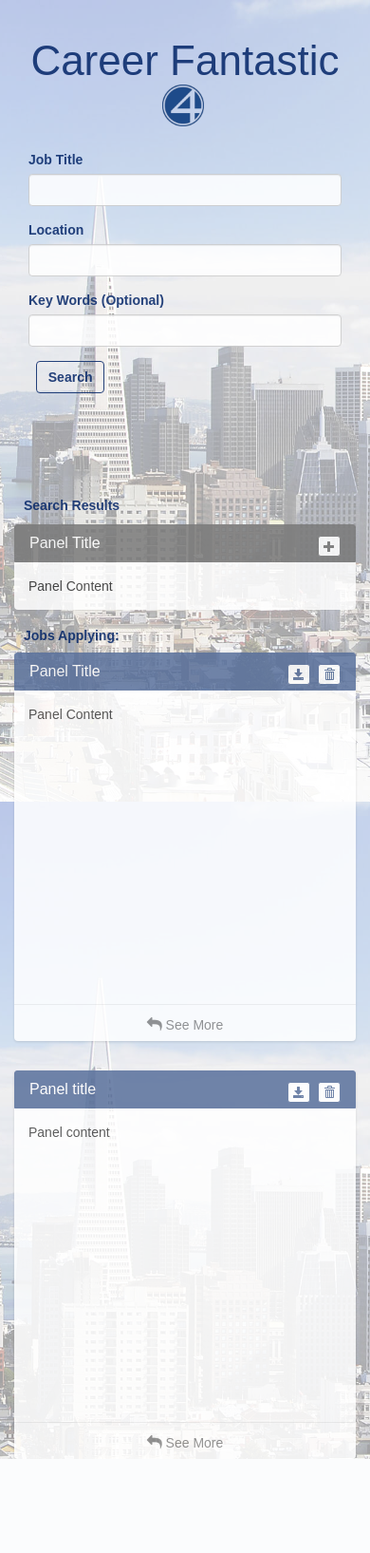
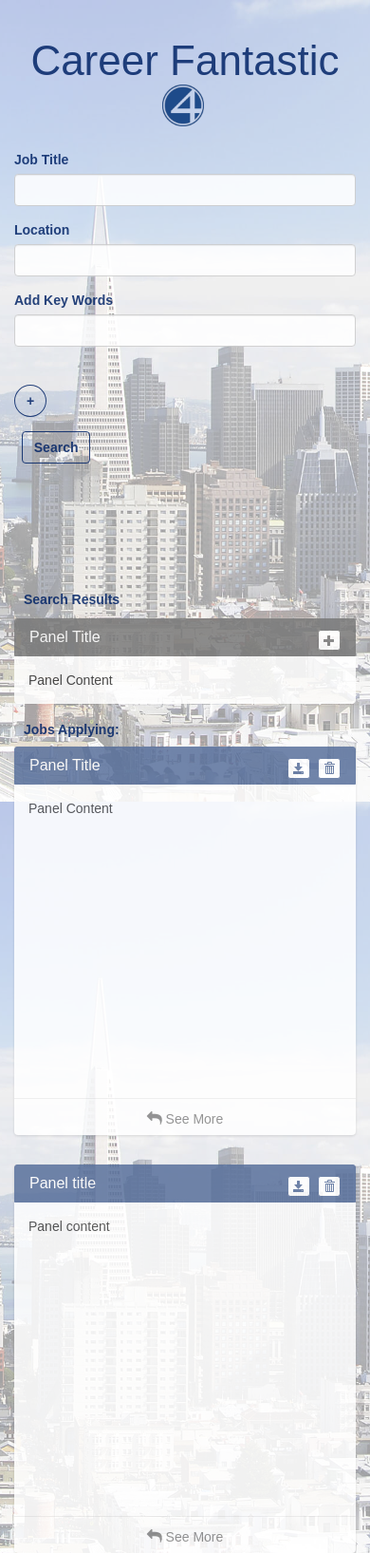
Before and after one commit to Fantastic4Career/CareerFantastic, a PHP site: page / in a window 390 px wide. Shown: the whole page at 95% size. Before the commit the page ends 1536 px from the top, so only its background shows below. Run offline with PHP 8.4, Linux system fonts and the light colour scheme; some libraries are stand-ins or nearby versions.

Commit message:
[update] add job skills tag

```diff
--- a/assets/css/searchBar.css
+++ b/assets/css/searchBar.css
@@ -1,7 +1,12 @@
-
+#add-skill-label {
+  width: 100%;
+}
+#add-skill-button {
+  border-radius: 100%;
+}
 /** test for the tags **/
 .tag-cloud {
-  width: 332px;
+
   margin: auto;
 }
 .tag-cloud ul {
--- /dev/null
+++ b/assets/js/search.js
@@ -0,0 +1,61 @@
+var $selectSkills = $("#select-skills");
+var $addSkillsButton = $("#add-skill-button");
+var $searchButton = $("#search");
+var $jobTitleInput = $("#job-title");
+var $locationInput = $("#location");
+var selectedSkills = [];
+
+function initAutocomplete() {
+  // Create the autocomplete object, restricting the search to geographical
+  // location types.
+  new google.maps.places.Autocomplete(
+    /** @type {!HTMLInputElement} */(document.getElementById('location')),
+    {types: ['geocode']});
+}
+
+function populateAllSkillTags($target, skills){
+  $target.empty();
+  _.forEach(skills, function(skill){
+    var skillObj = new SkillTag(skill);
+    $target.append(skillObj.$skill);
+  })
+}
+
+function SkillTag(skill){
+  this.skill = skill;
+  this.$skill = $("<li>");
+  this.$a = $("<a>");
+  this.$a.attr({"class":""}).html("<span></span>"+skill);
+  this.$skill.append(this.$a);
+  this.$skill.on("click", function(){
+    this.$a.attr({"class": "clicked"});
+    selectedSkills.push(this.skill);
+  }.bind(this))
+}
+
+$(document).ready(function(){
+  var skills = JSON.parse(localStorage.getItem('skills')) || [];
+  populateAllSkillTags($selectSkills, skills)
+
+  $addSkillsButton.on("click", function(e){
+    e.preventDefault();
+    var newSkills = $("#key-words").val().split(" ");
+    skills=skills.concat(newSkills);
+    localStorage.setItem('skills', JSON.stringify(skills));
+    populateAllSkillTags($selectSkills, skills);
+  });
+
+  $searchButton.on("click", function(e){
+    e.preventDefault();
+    var title = $jobTitleInput.val().trim();
+    var location = $locationInput.val().trim();
+    $(".tag-cloud a").attr({"class":""});
+
+    // make a call to indeed/dice api here
+    var jobQuery = selectedSkills.concat(title);
+    jobQuery = jobQuery.join(" ");
+    selectedSkills= [];
+    // make a call to indeed/dice api here
+    //TODO: Indeed(q:jobQuery, l: location);
+  });
+})
--- a/index.html
+++ b/index.html
@@ -5,6 +5,7 @@
 <link rel="stylesheet" href="https://maxcdn.bootstrapcdn.com/bootstrap/3.3.7/css/bootstrap.min.css" integrity="sha384-BVYiiSIFeK1dGmJRAkycuHAHRg32OmUcww7on3RYdg4Va+PmSTsz/K68vbdEjh4u" crossorigin="anonymous">
 <link href="http://netdna.bootstrapcdn.com/font-awesome/4.5.0/css/font-awesome.min.css" rel="stylesheet">
 <link rel="stylesheet" type="text/css" href="assets/css/styles.css">
+<link rel="stylesheet" type="text/css" href="assets/css/searchBar.css">
 <script
   src="https://code.jquery.com/jquery-3.2.1.min.js"
   integrity="sha256-hwg4gsxgFZhOsEEamdOYGBf13FyQuiTwlAQgxVSNgt4="
@@ -20,29 +21,40 @@
       </h1>
 
   <form class="search-form">
-    <div class="form-group col-sm-4">
+    <div class="row">
+      <div class="form-group col-sm-3">
         <label for="job-title">Job Title</label>
         <input type="text-center" class="form-control" id="job-title">
       </div>
       <div class="form-group col-sm-3">
         <label for="location">Location</label>
-      <input type="text" class="form-control" id="autocomplete">
+        <input type="text" class="form-control" id="location">
       </div>
       <div class="form-group col-sm-4">
-      <label for="key-ords">Key Words (Optional)</label>
+        <label for="key-ords">Add Key Words</label>
         <input type="text" class="form-control" id="key-words">
+      </div>
+      <div class="form-group col-sm-1">
+        <label id="add-skill-label">&nbsp;&nbsp;</label>
+        <button type="submit" class="search btn btn-default" id="add-skill-button">+</button>
       </div>
       <div class="form-group col-sm-1">
         <label>&nbsp;</label>
         <button type="submit" class="search btn btn-default" id="search">Search</button>
       </div>
+    </div>
+    <div class="row">
+
+        <div class="col-sm-12 tag-cloud" >
+          <ul id="select-skills">
+          </ul>
+        </div>
+
+    </div>
   </form>
 
-  <div class="row">
-    <div class="col-sm-12" id="select-skills">
 
-    </div>
-  </div>
+
 
   <div class="row">
     <div class="col-sm-6" id="search-results">
@@ -151,7 +163,7 @@
   <script src="https://code.jquery.com/jquery.js"></script>
   <script src="https://cdnjs.cloudflare.com/ajax/libs/lodash.js/4.16.6/lodash.min.js"></script>
   <script src="https://maps.googleapis.com/maps/api/js?key=AIzaSyDbFTVRcV979XmXvlgHMNcqrWcCz2EfbYs&libraries=places&callback=initAutocomplete" async defer></script>
-  <script src="./assets/javascript/test.js"></script>
+  <script src="./assets/js/search.js"></script>
   <script type="text/javascript" src="assets/js/app.js"></script>
 
 </body>
```
Also changed, not shown: other parts of assets/css/searchBar.css (+19 -17 lines), assets/javascript/test.js (deleted, +0 -38 lines). Lines whose indentation alone changed are shown as unchanged.
